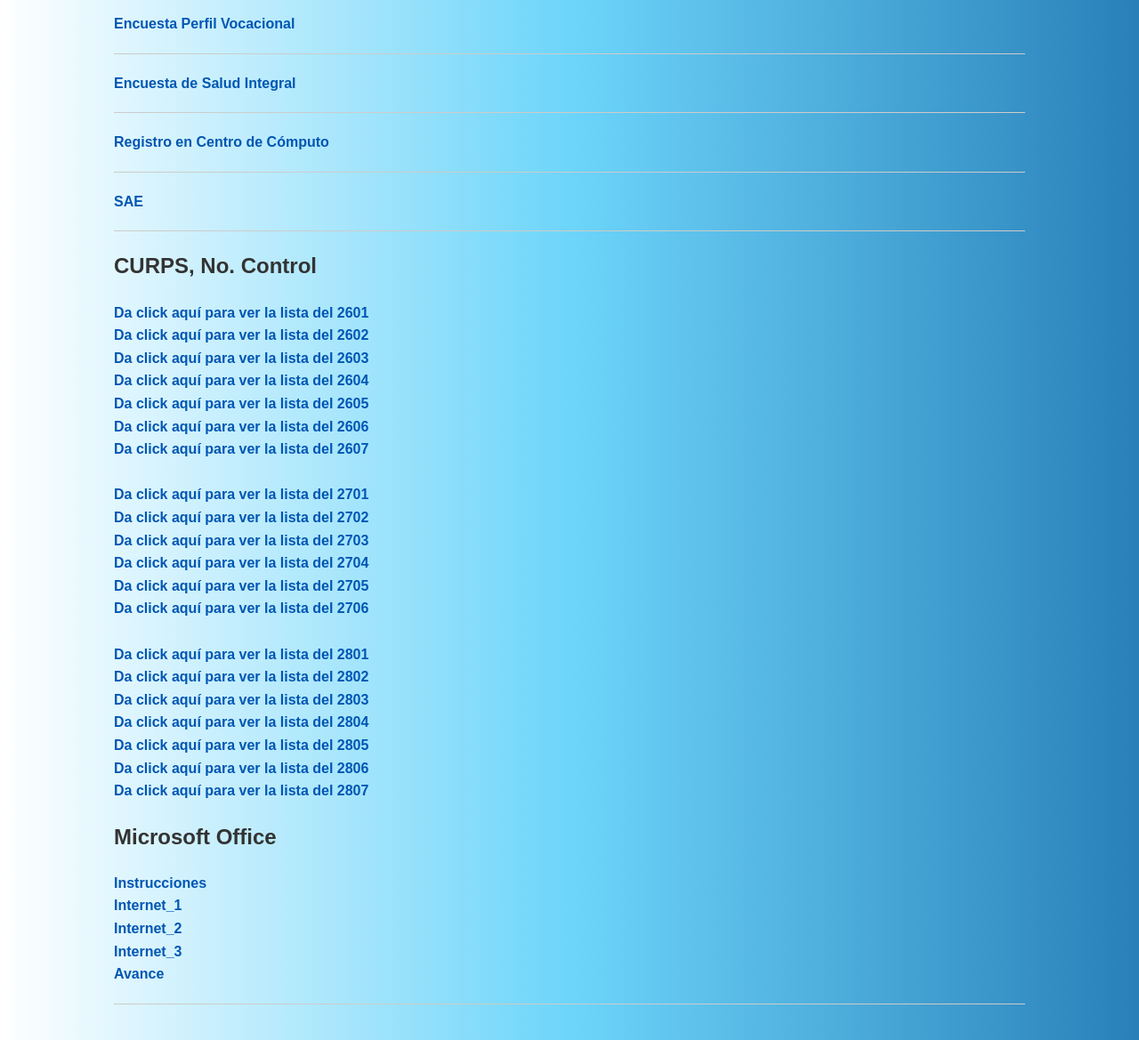
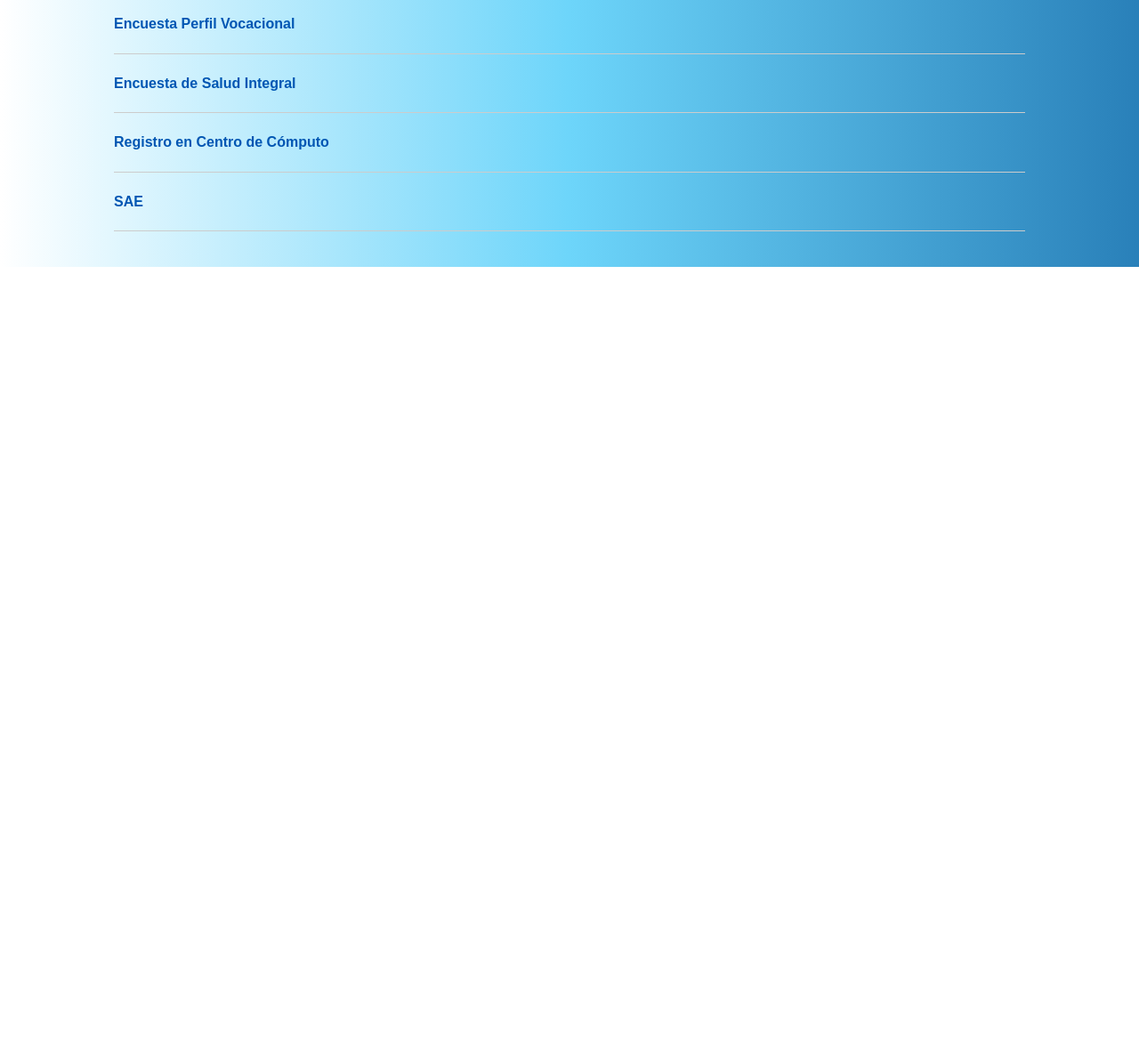
Before and after one commit to Marinoloko1/SCHOOL-LINK, a plain HTML site: page index.html in a window 1280 px wide. Shown: the part 534-1703 px from the top of the page at 89% size. After the commit the page ends 834 px from the top, so only its background shows below. Drawn offline with Linux system fonts and the light colour scheme.

Commit message:
Update index.html

```diff
--- a/index.html
+++ b/index.html
@@ -84,40 +84,6 @@ background: linear-gradient(to right, #FFFFFF, #6DD5FA, #2980B9); /* W3C, IE 10+
 
     <a href="https://sae.cecyteg.edu.mx:4046/PortalAlumno/Account/Login" target="_blank">SAE</a>
     <hr>
-
-    <h2>CURPS, No. Control</h2>
-
-    <a href="sae/2601.pdf" target="_blank">Da click aquí para ver la lista del 2601</a><br>
-<a href="sae/2602.pdf" target="_blank">Da click aquí para ver la lista del 2602</a><br>
-<a href="sae/2603.pdf" target="_blank">Da click aquí para ver la lista del 2603</a><br>
-<a href="sae/2604.pdf" target="_blank">Da click aquí para ver la lista del 2604</a><br>
-<a href="sae/2605.pdf" target="_blank">Da click aquí para ver la lista del 2605</a><br>
-<a href="sae/2606.pdf" target="_blank">Da click aquí para ver la lista del 2606</a><br>
-<a href="sae/2607.pdf" target="_blank">Da click aquí para ver la lista del 2607</a><br>
-<br>
-<a href="sae/2701.pdf" target="_blank">Da click aquí para ver la lista del 2701</a><br>
-<a href="sae/2702.pdf" target="_blank">Da click aquí para ver la lista del 2702</a><br>
-<a href="sae/2703.pdf" target="_blank">Da click aquí para ver la lista del 2703</a><br>
-<a href="sae/2704.pdf" target="_blank">Da click aquí para ver la lista del 2704</a><br>
-<a href="sae/2705.pdf" target="_blank">Da click aquí para ver la lista del 2705</a><br>
-<a href="sae/2706.pdf" target="_blank">Da click aquí para ver la lista del 2706</a><br>
-<br>
-<a href="sae/2801.pdf" target="_blank">Da click aquí para ver la lista del 2801</a><br>
-<a href="sae/2802.pdf" target="_blank">Da click aquí para ver la lista del 2802</a><br>
-<a href="sae/2803.pdf" target="_blank">Da click aquí para ver la lista del 2803</a><br>
-<a href="sae/2804.pdf" target="_blank">Da click aquí para ver la lista del 2804</a><br>
-<a href="sae/2805.pdf" target="_blank">Da click aquí para ver la lista del 2805</a><br>
-<a href="sae/2806.pdf" target="_blank">Da click aquí para ver la lista del 2806</a><br>
-<a href="sae/2807.pdf" target="_blank">Da click aquí para ver la lista del 2807</a><br>
-
-    <h2>Microsoft Office</h2>
-
-    <a href="sae/Instrucciones.pdf" target="_blank">Instrucciones</a><br>
-    <a href="sae/Internet_01.txt" target="_blank">Internet_1</a><br>
-    <a href="sae/Internet_02.txt" target="_blank">Internet_2</a><br>
-    <a href="sae/Internet_03.txt" target="_blank">Internet_3</a><br>
-    <a href="sae/avance.docx" target="_blank">Avance</a><br>
-    <hr>
 </div>
 
 </body>
```
